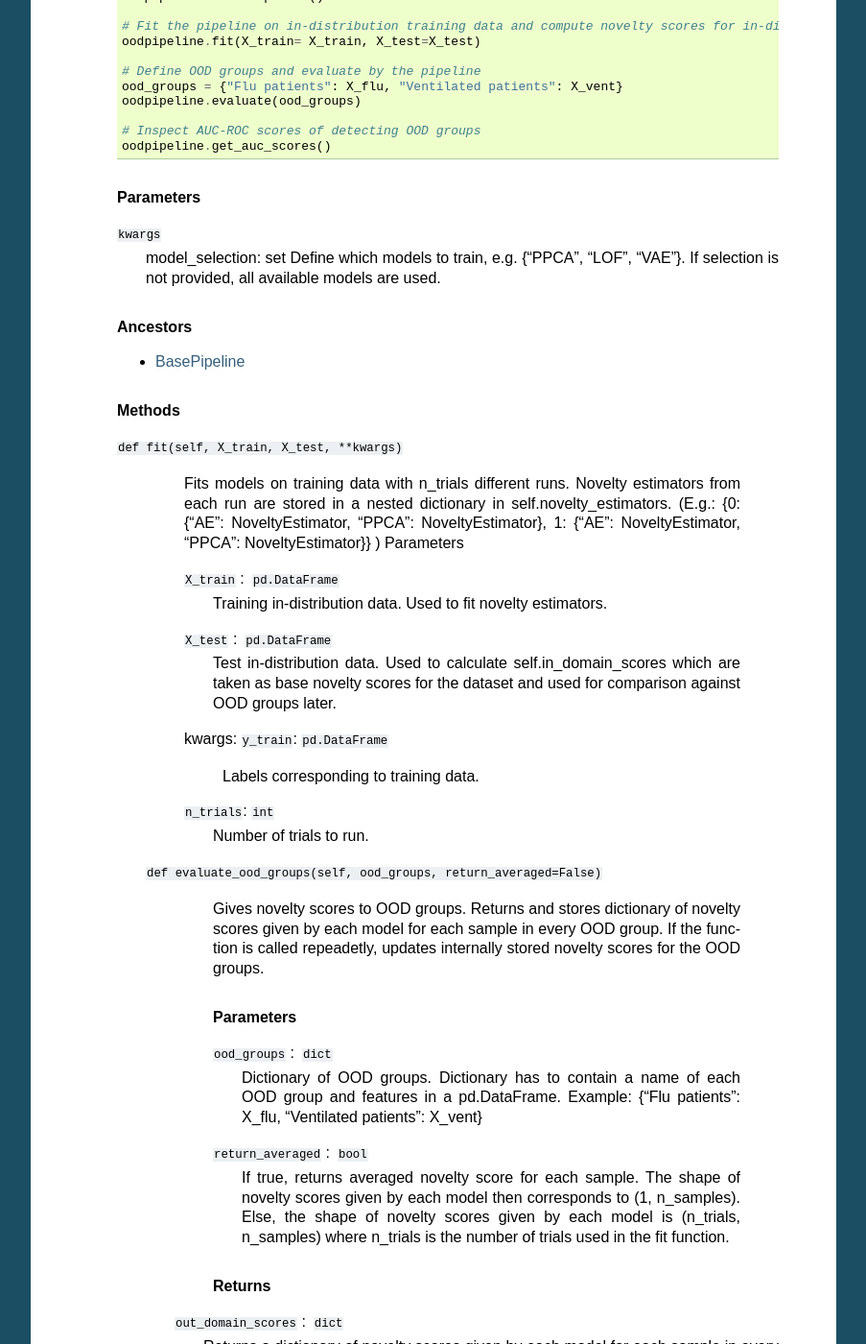
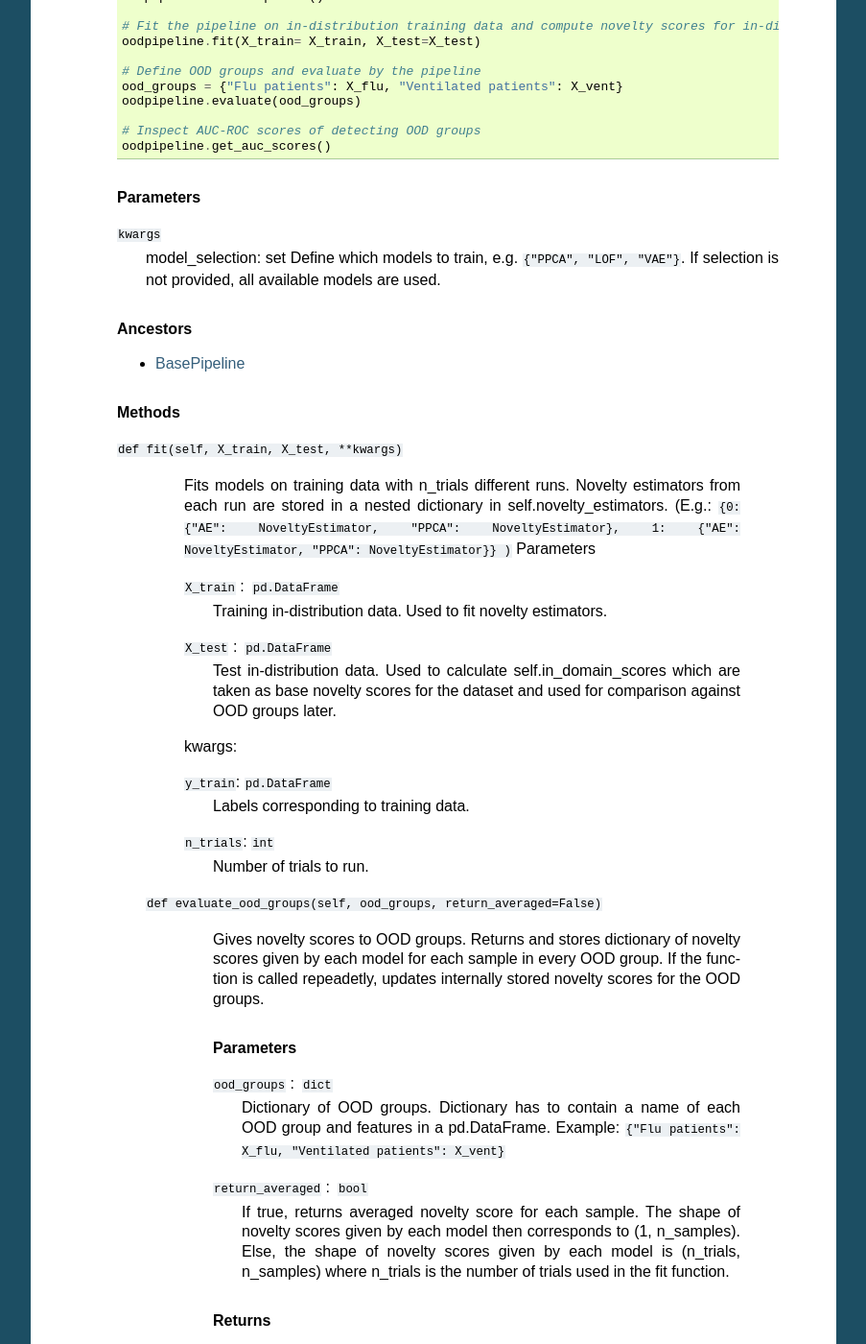
Before and after one commit to karinazad/selecting_OOD_detector, a Sphinx documentation site: the page built from docs/api.rst, in a window 1280 px wide and 1400 px high, scrolled down 608 px. Shown: the whole window at 96% size, without its empty margins (198-1101 px from the left). Built offline with Sphinx 7.4.7, drawn with Linux system fonts in a browser that asks for light colours.

```diff
--- a/docs/api.rst
+++ b/docs/api.rst
@@ -72,7 +72,7 @@ OODPipeline
 
             ``kwargs``
                model_selection: set Define which models to train, e.g.
-               {"PPCA", "LOF", "VAE"}. If selection is not provided, all
+               ``{"PPCA", "LOF", "VAE"}``. If selection is not provided, all
                available models are used.
 
 
@@ -90,9 +90,9 @@ OODPipeline
 
                Fits models on training data with n_trials different
                runs. Novelty estimators from each run are stored in a
-               nested dictionary in self.novelty_estimators. (E.g.: {0:
+               nested dictionary in self.novelty_estimators. (E.g.: ``{0:
                {"AE": NoveltyEstimator, "PPCA": NoveltyEstimator}, 1:
-               {"AE": NoveltyEstimator, "PPCA": NoveltyEstimator}} )
+               {"AE": NoveltyEstimator, "PPCA": NoveltyEstimator}} )``
                Parameters
 
                --------------
@@ -107,6 +107,7 @@ OODPipeline
                   OOD groups later.
 
                kwargs:
+
                ``y_train``: ``pd.DataFrame``
                   Labels corresponding to training data.
                ``n_trials``: ``int``
@@ -127,8 +128,8 @@ OODPipeline
                ``ood_groups`` : ``dict``
                   Dictionary of OOD groups. Dictionary has to contain a
                   name of each OOD group and features in a pd.DataFrame.
-                  Example: {"Flu patients": X_flu, "Ventilated
-                  patients": X_vent}
+                  Example: ``{"Flu patients": X_flu, "Ventilated
+                  patients": X_vent}``
                ``return_averaged`` : ``bool``
                   If true, returns averaged novelty score for each
                   sample. The shape of novelty scores given by each
@@ -172,7 +173,6 @@ OODPipeline
                   A nested dictionary that contains a name of OOD group,
                   name of novelty estimator and either a float (if
                   averaged) or a list of AUC-ROC scores.
-
 
 
 
```
